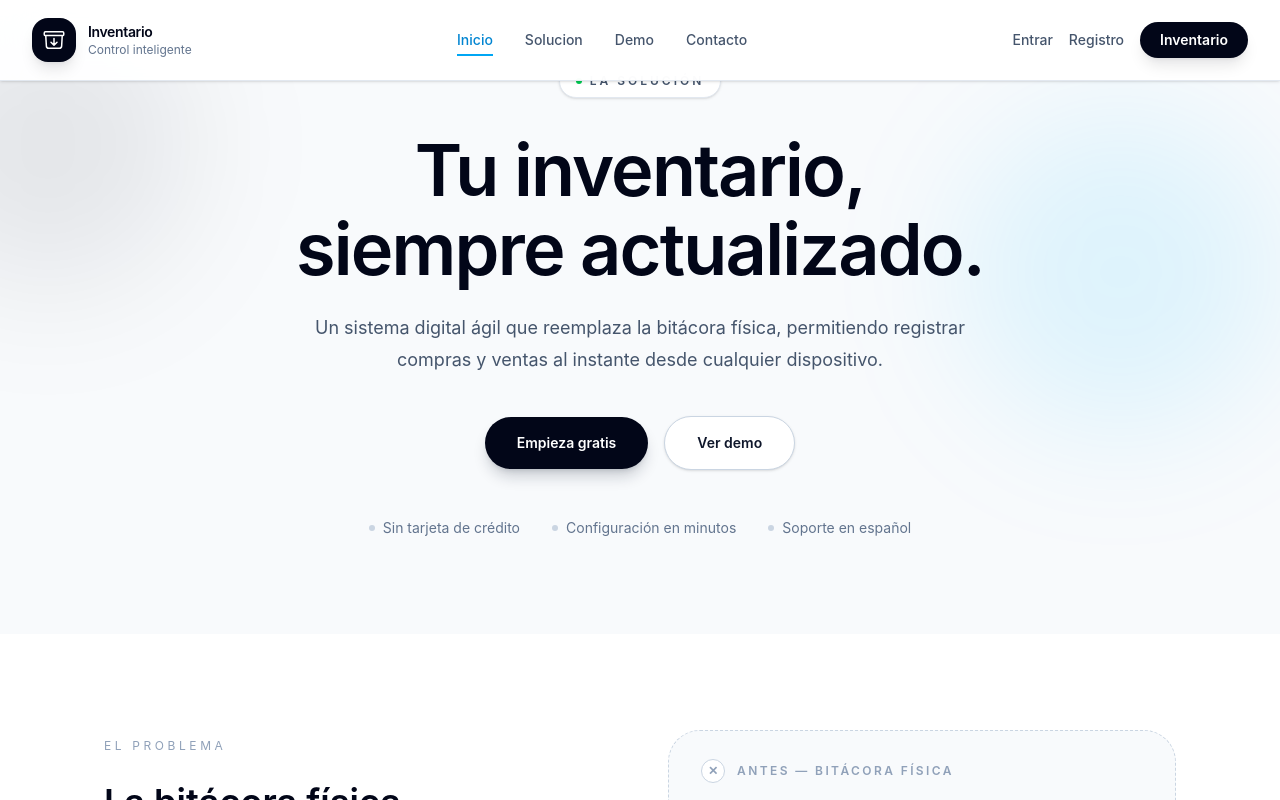
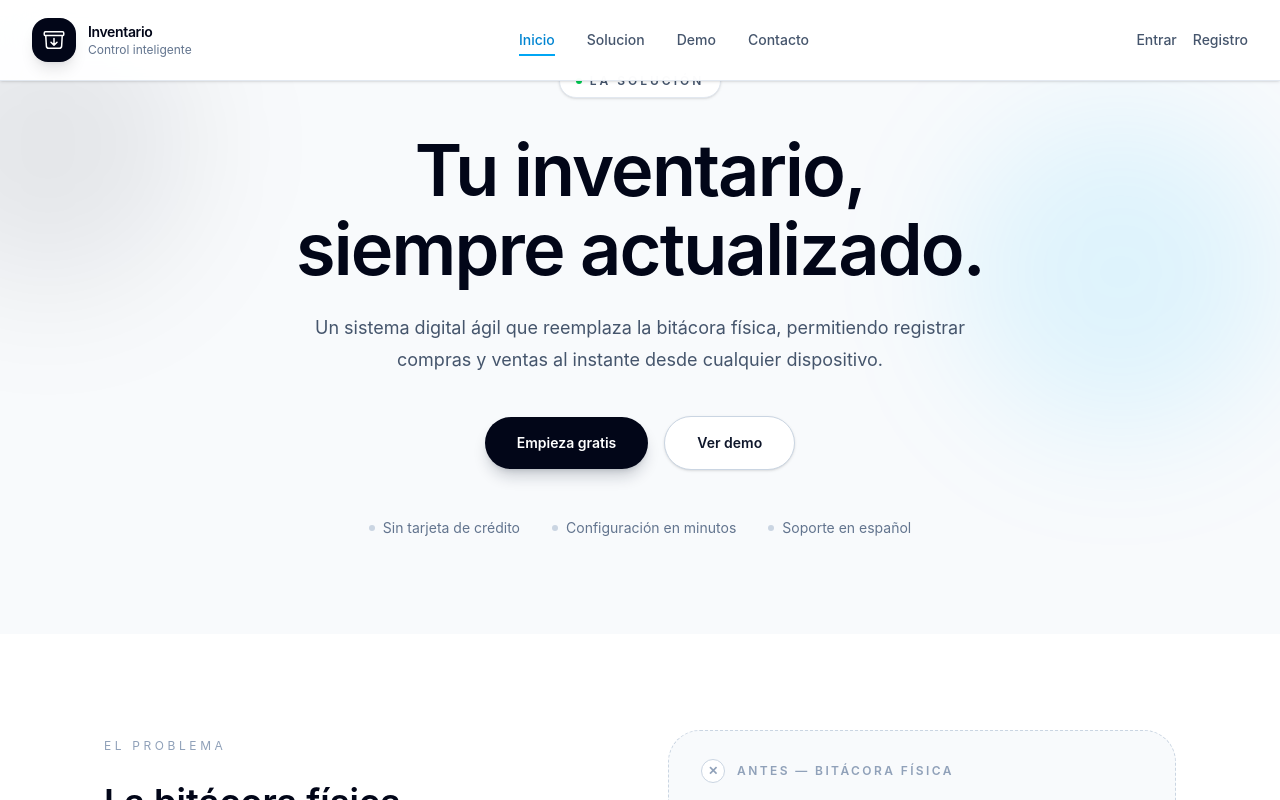
Before and after one commit to MarcoAAguil4r/inventario-appweb, a Next.js app: page /solucion in a window 1280 px wide. Shown: the top 800 px of the page. Built offline with nearby package versions, Linux system fonts and the light colour scheme.

Commit message:
fix: repara enlaces de navegacion a demoo

```diff
--- a/app/components/Navbar.tsx
+++ b/app/components/Navbar.tsx
@@ -89,9 +89,10 @@ export default function Navbar() {
           </div>
         </Link>
 
+        {/* MENÚ ESCRITORIO */}
         <div className="hidden items-center gap-8 md:flex">
           {['inicio', 'solucion', 'demo', 'contacto'].map((item) => (
-            <Link
+            <a
               key={item}
               href={`/#${item}`}
               className={`text-sm font-medium capitalize transition-all duration-300 relative group ${
@@ -102,7 +103,7 @@ export default function Navbar() {
               <span className={`absolute -bottom-1.5 left-0 h-0.5 bg-sky-500 transition-all duration-300 ${
                 activeSection === item ? 'w-full' : 'w-0 group-hover:w-full group-hover:bg-slate-300'
               }`}></span>
-            </Link>
+            </a>
           ))}
         </div>
 
@@ -112,9 +113,6 @@ export default function Navbar() {
           </Link>
           <Link href="/registro" className="text-sm font-medium text-slate-600 transition hover:text-slate-900">
             Registro
-          </Link>
-          <Link href="/inventario" className="rounded-full bg-slate-950 px-5 py-2 text-sm font-semibold text-white shadow-lg shadow-slate-950/10 transition hover:bg-slate-800">
-            Inventario
           </Link>
         </div>
 
@@ -136,12 +134,12 @@ export default function Navbar() {
         </button>
       </div>
 
-
+      {/* MENÚ MÓVIL */}
       {isMobileMenuOpen && (
         <div className="absolute left-0 top-[80px] w-full border-b border-slate-200 bg-white px-4 py-6 shadow-xl md:hidden">
           <div className="flex flex-col gap-4">
             {['inicio', 'solucion', 'demo', 'contacto'].map((item) => (
-              <Link
+              <a
                 key={item}
                 href={`/#${item}`}
                 onClick={() => setIsMobileMenuOpen(false)}
@@ -151,14 +149,12 @@ export default function Navbar() {
               >
                 {activeSection === item && <span className="w-2 h-2 rounded-full bg-sky-500 mr-3"></span>}
                 {item}
-              </Link>
+              </a>
             ))}
 
             <hr className="my-2 border-slate-100" />
 
-            <Link href="/inventario" onClick={() => setIsMobileMenuOpen(false)} className="w-full text-center rounded-full bg-slate-950 px-5 py-3 text-sm font-semibold text-white transition hover:bg-slate-800">
-              Inventario
-            </Link>
+
             <Link href="/login" onClick={() => setIsMobileMenuOpen(false)} className="w-full text-center text-sm font-medium text-slate-700 transition hover:text-slate-900">
               Entrar
             </Link>
```
